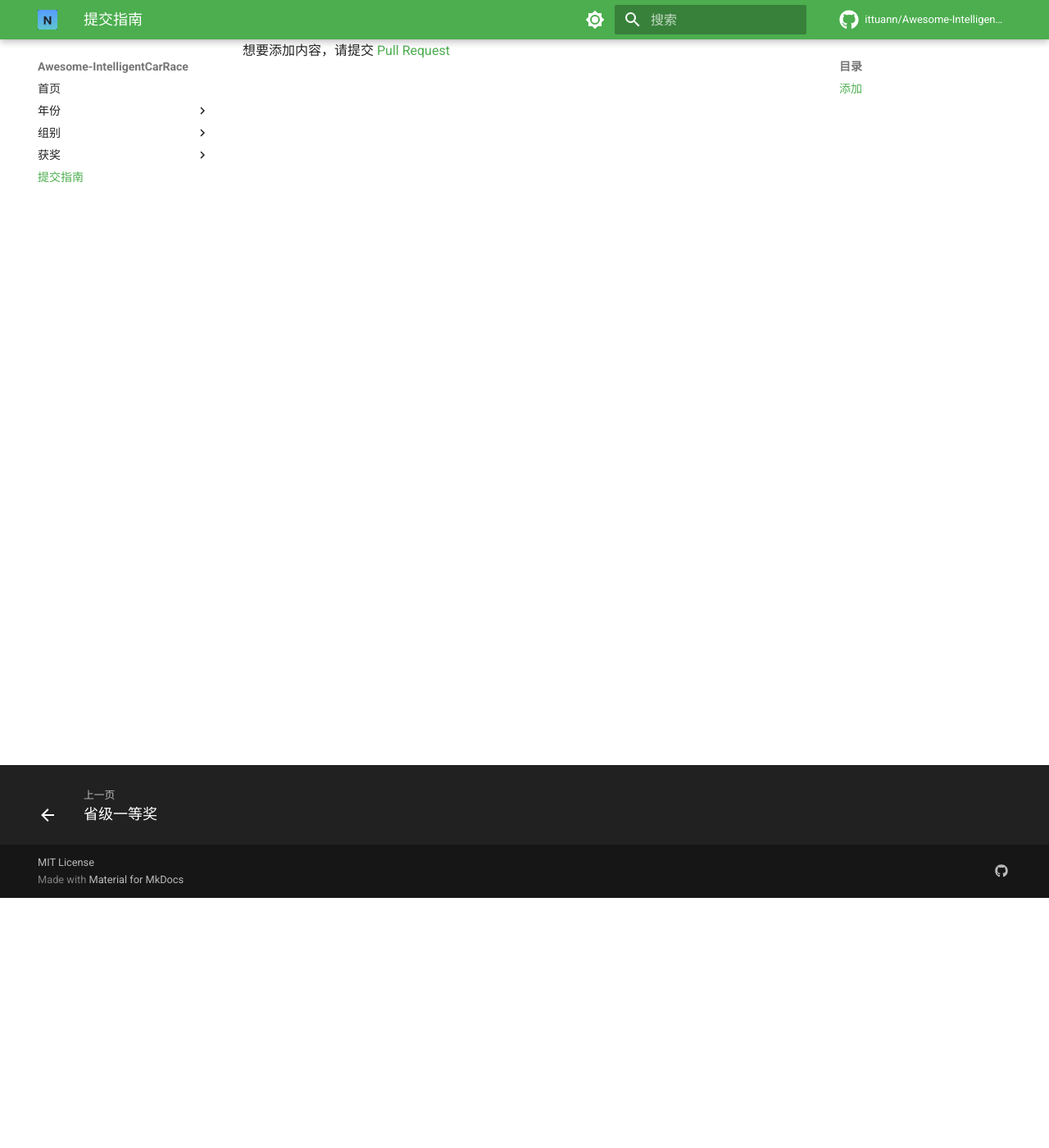
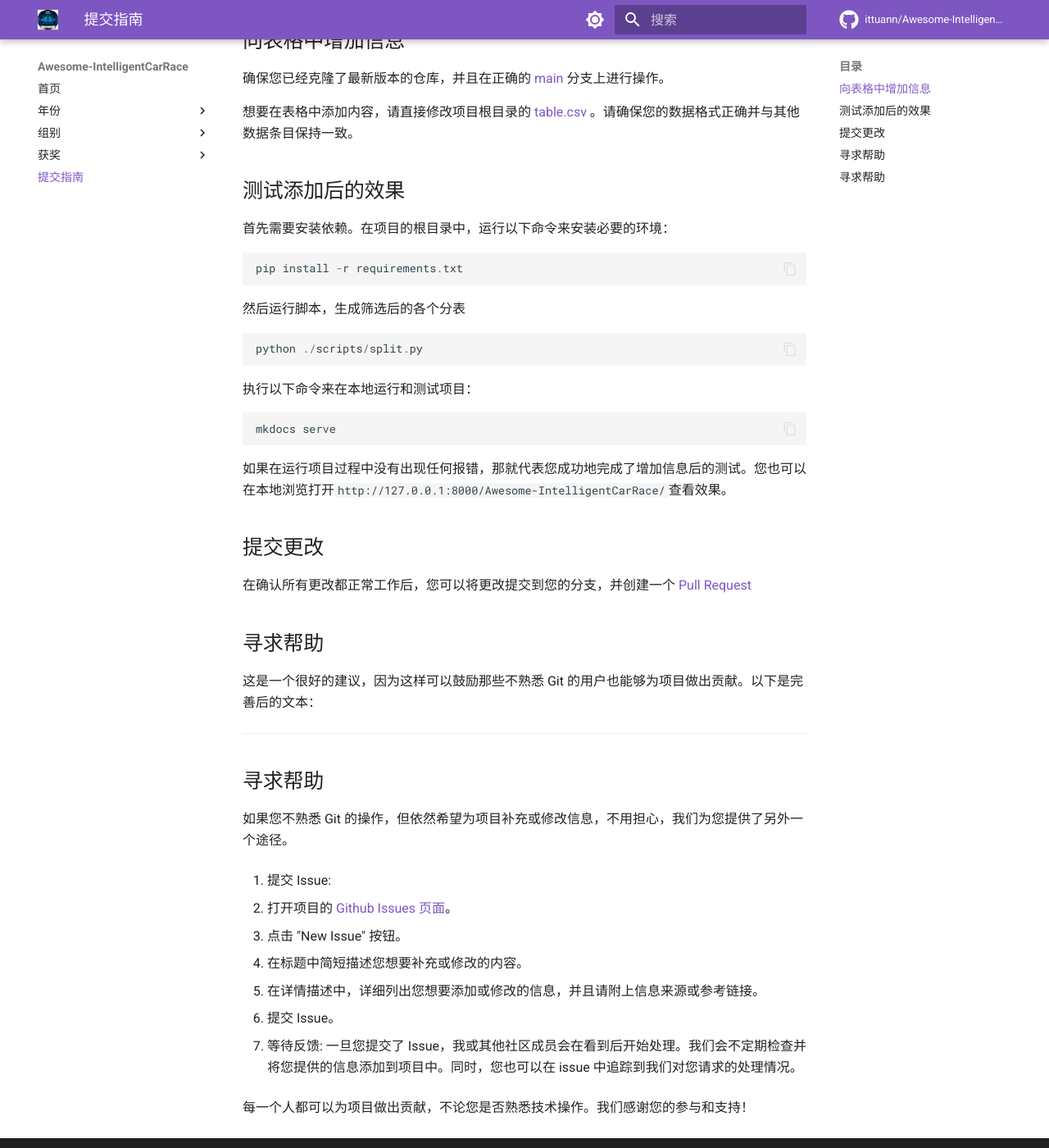
Before and after one commit to ittuann/Awesome-IntelligentCarRace, an MkDocs documentation site: the page built from docs/contribution.md, in a window 1280 px wide and 1400 px high, scrolled down 305 px. Shown: the whole window at 82% size. Built offline with MkDocs 1.6.1 and Material for MkDocs 9.7.7, drawn with Linux system fonts in a browser that asks for light colours; comment, search, counter and statistics services are not loaded; some of the changed text lies outside the part shown.

````diff
--- a/docs/contribution.md
+++ b/docs/contribution.md
@@ -2,8 +2,61 @@
 
 !!! note "提交前请注意"
 
-    请仔细阅读本提交引导文档
+    在提交 [Pull Request](https://github.com/ittuann/Awesome-IntelligentCarRace/pulls){:target="\_blank"} 前，请仔细阅读本提交引导文档。
 
-## 添加
+    请确保您的提交不会引入任何错误，并且已经经过了测试。
 
-想要添加内容，请提交 [Pull Request](https://github.com/ittuann/NEFU-CMEE-DebateTeam/pulls)
+## 向表格中增加信息
+
+确保您已经克隆了最新版本的仓库，并且在正确的 [main](https://github.com/ittuann/Awesome-IntelligentCarRace/tree/main) 分支上进行操作。
+
+想要在表格中添加内容，请直接修改项目根目录的 [table.csv](https://github.com/ittuann/Awesome-IntelligentCarRace/blob/main/table.csv) 。请确保您的数据格式正确并与其他数据条目保持一致。
+
+## 测试添加后的效果
+
+首先需要安装依赖。在项目的根目录中，运行以下命令来安装必要的环境：
+
+```python
+pip install -r requirements.txt
+```
+
+然后运行脚本，生成筛选后的各个分表
+
+```python
+python ./scripts/split.py
+```
+
+执行以下命令来在本地运行和测试项目：
+
+```shell
+mkdocs serve
+```
+
+如果在运行项目过程中没有出现任何报错，那就代表您成功地完成了增加信息后的测试。您也可以在本地浏览打开`http://127.0.0.1:8000/Awesome-IntelligentCarRace/`查看效果。
+
+## 提交更改
+
+在确认所有更改都正常工作后，您可以将更改提交到您的分支，并创建一个 [Pull Request](https://github.com/ittuann/Awesome-IntelligentCarRace/pulls){:target="\_blank"}
+
+## 寻求帮助
+
+这是一个很好的建议，因为这样可以鼓励那些不熟悉 Git 的用户也能够为项目做出贡献。以下是完善后的文本：
+
+---
+
+## 寻求帮助
+
+如果您不熟悉 Git 的操作，但依然希望为项目补充或修改信息，不用担心，我们为您提供了另外一个途径。
+
+1. 提交 Issue:
+
+   - 打开项目的 [Github Issues 页面](https://github.com/ittuann/Awesome-IntelligentCarRace/issues){:target="\_blank"}。
+   - 点击 "New Issue" 按钮。
+   - 在标题中简短描述您想要补充或修改的内容。
+   - 在详情描述中，详细列出您想要添加或修改的信息，并且请附上信息来源或参考链接。
+   - 提交 Issue。
+
+2. 等待反馈:
+   一旦您提交了 Issue，我或其他社区成员会在看到后开始处理。我们会不定期检查并将您提供的信息添加到项目中。同时，您也可以在 issue 中追踪到我们对您请求的处理情况。
+
+每一个人都可以为项目做出贡献，不论您是否熟悉技术操作。我们感谢您的参与和支持！
--- a/mkdocs.yml
+++ b/mkdocs.yml
@@ -33,8 +33,8 @@
   palette:
     - media: "(prefers-color-scheme: light)"
       scheme: default
-      primary: green
-      accent: light green
+      primary: deep purple
+      accent: purple
       toggle:
         icon: material/brightness-7
         name: Switch to dark mode
@@ -53,6 +53,7 @@
 markdown_extensions:
   - admonition
   - footnotes
+  - attr_list
   - pymdownx.caret
   - pymdownx.mark
   - pymdownx.tilde
````
Also changed, not shown: README.md (+4 -1 lines), docs/group/智能视觉组.md (+1 -1 lines), docs/index.md (+37 -9 lines), .github/CODE_OF_CONDUCT.md (added), .github/CONTRIBUTING.md (added), .github/PULL_REQUEST_TEMPLATE.md (added), .github/PULL_REQUEST_TEMPLATE/addition.md (added), .github/PULL_REQUEST_TEMPLATE/general.md (added), docs/assets/favicon/favicon.png, 5 other files.
